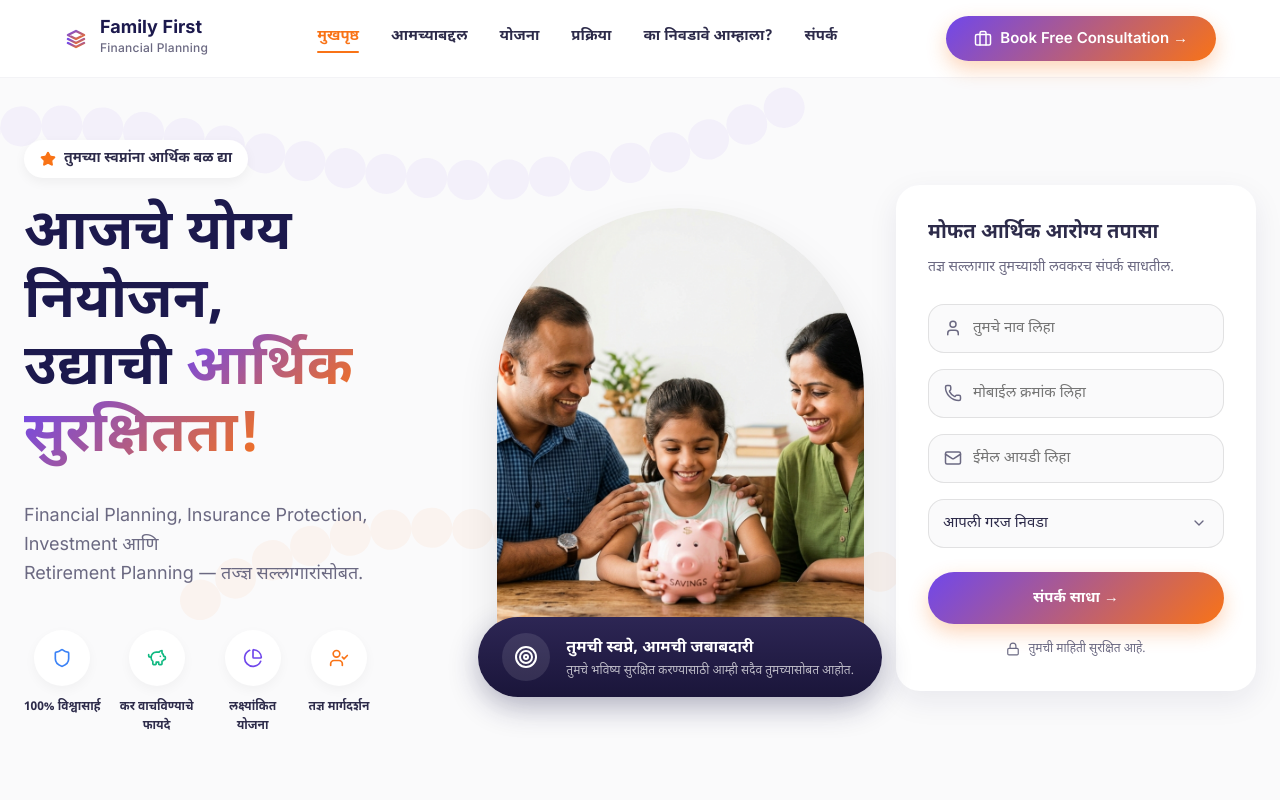
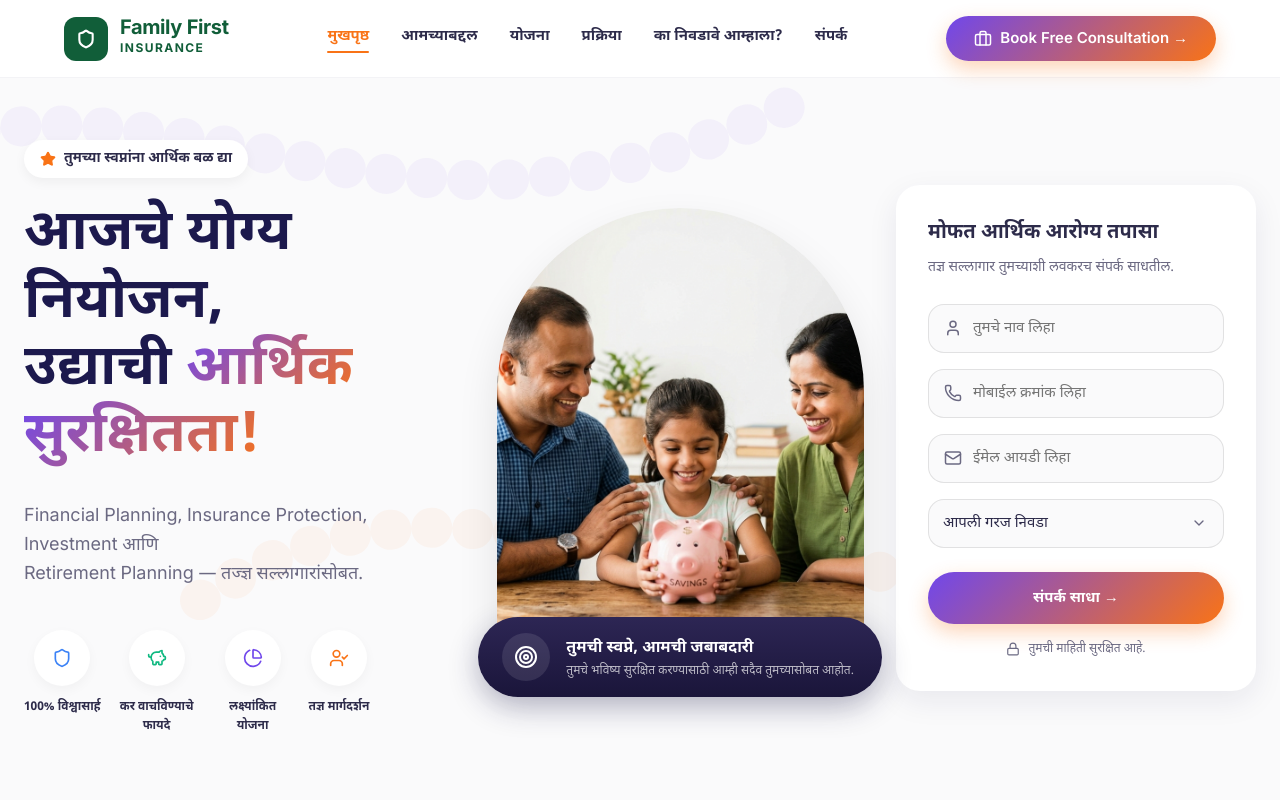
Before and after one commit to pranotikusarkar873-lgtm/family-first-financial-planning, a React (Vite) app in the folder frontend/: page / in a window 1280 px wide. Shown: the top 800 px of the page. Built offline with nearby package versions, Linux system fonts and the light colour scheme.

Commit message:
Update logo to Family First INSURANCE

```diff
--- a/frontend/src/components/Footer.css
+++ b/frontend/src/components/Footer.css
@@ -29,15 +29,19 @@
   flex-direction: column;
 }
 
-.footer-logo-text .logo-main {
-  font-weight: 700;
+.footer-brand .new-logo-text .logo-main {
+  color: white;
+  font-weight: 800;
   font-size: 1.25rem;
-  line-height: 1.2;
+  line-height: 1.1;
+  letter-spacing: -0.02em;
 }
 
-.footer-logo-text .logo-sub {
+.footer-brand .new-logo-text .logo-sub {
+  color: rgba(255,255,255,0.8);
   font-size: 0.75rem;
-  color: rgba(255,255,255,0.7);
+  font-weight: 700;
+  letter-spacing: 0.12em;
 }
 
 .footer-desc {
--- a/frontend/src/components/Footer.jsx
+++ b/frontend/src/components/Footer.jsx
@@ -1,5 +1,5 @@
 import React from 'react';
-import { Phone, Mail, Clock } from 'lucide-react';
+import { Phone, Mail, Clock, Shield } from 'lucide-react';
 import './Footer.css';
 
 const Footer = () => {
@@ -12,16 +12,12 @@ const Footer = () => {
           {/* Column 1: Brand */}
           <div className="footer-brand">
             <div className="footer-logo">
-              <div className="nav-logo-icon">
-                <svg width="32" height="32" viewBox="0 0 24 24" fill="none" stroke="white" strokeWidth="2.5" strokeLinecap="round" strokeLinejoin="round">
-                  <path d="M12 4L4 8L12 12L20 8L12 4Z" />
-                  <path d="M4 12L12 16L20 12" />
-                  <path d="M4 16L12 20L20 16" />
-                </svg>
+              <div className="nav-logo-icon new-logo-icon">
+                <Shield size={20} color="white" strokeWidth={2.5} />
               </div>
-              <div className="footer-logo-text">
+              <div className="footer-logo-text new-logo-text">
                 <span className="logo-main">Family First</span>
-                <span className="logo-sub">Financial Planning</span>
+                <span className="logo-sub">INSURANCE</span>
               </div>
             </div>
             <p className="footer-desc">
--- a/frontend/src/components/Navbar.css
+++ b/frontend/src/components/Navbar.css
@@ -28,29 +28,34 @@
   gap: 12px;
 }
 
-.nav-logo-icon {
+.new-logo-icon {
+  background-color: #115E39;
+  width: 44px;
+  height: 44px;
+  border-radius: 12px;
   display: flex;
   align-items: center;
   justify-content: center;
 }
 
-.nav-logo-text {
+.new-logo-text {
   display: flex;
   flex-direction: column;
 }
 
-.logo-main {
-  font-weight: 700;
-  font-size: 1.125rem;
-  color: var(--primary-navy);
-  line-height: 1.2;
+.new-logo-text .logo-main {
+  font-weight: 800;
+  font-size: 1.25rem;
+  color: #115E39;
+  line-height: 1.1;
+  letter-spacing: -0.02em;
 }
 
-.logo-sub {
+.new-logo-text .logo-sub {
   font-size: 0.75rem;
-  font-weight: 500;
-  color: var(--text-light);
-  letter-spacing: 0.02em;
+  font-weight: 700;
+  color: #115E39;
+  letter-spacing: 0.12em;
 }
 
 .nav-links {
--- a/frontend/src/components/Navbar.jsx
+++ b/frontend/src/components/Navbar.jsx
@@ -1,5 +1,5 @@
 import React, { useState, useEffect } from 'react';
-import { Menu, X, Briefcase } from 'lucide-react';
+import { Menu, X, Briefcase, Shield } from 'lucide-react';
 import './Navbar.css';
 
 const Navbar = () => {
@@ -38,22 +38,12 @@ const Navbar = () => {
 
         {/* Brand */}
         <div className="nav-brand">
-          <div className="nav-logo-icon">
-            <svg width="24" height="24" viewBox="0 0 24 24" fill="none" stroke="url(#logo-grad)" strokeWidth="2.5" strokeLinecap="round" strokeLinejoin="round">
-              <defs>
-                <linearGradient id="logo-grad" x1="0%" y1="0%" x2="100%" y2="100%">
-                  <stop offset="0%" stopColor="#7047EB" />
-                  <stop offset="100%" stopColor="#F97316" />
-                </linearGradient>
-              </defs>
-              <path d="M12 4L4 8L12 12L20 8L12 4Z" />
-              <path d="M4 12L12 16L20 12" />
-              <path d="M4 16L12 20L20 16" />
-            </svg>
+          <div className="nav-logo-icon new-logo-icon">
+            <Shield size={20} color="white" strokeWidth={2.5} />
           </div>
-          <div className="nav-logo-text">
+          <div className="nav-logo-text new-logo-text">
             <span className="logo-main">Family First</span>
-            <span className="logo-sub">Financial Planning</span>
+            <span className="logo-sub">INSURANCE</span>
           </div>
         </div>
 
```
